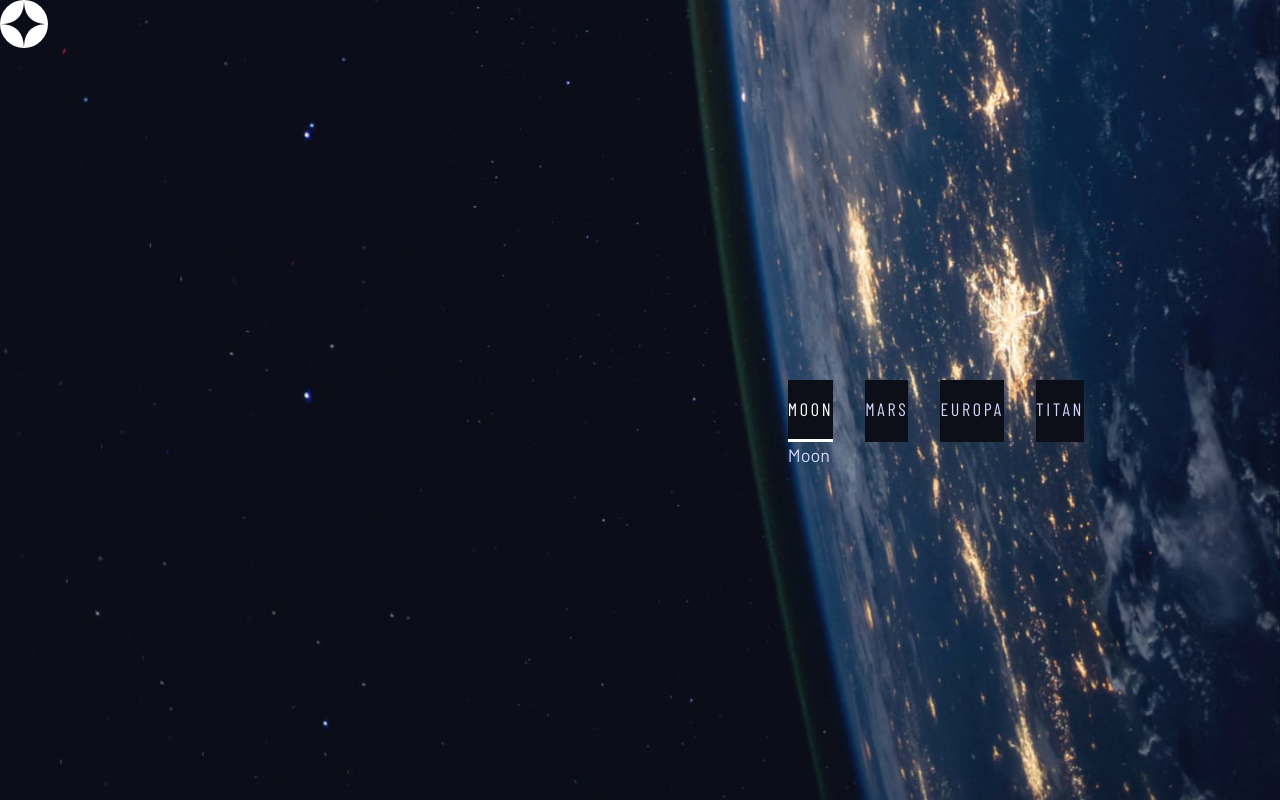
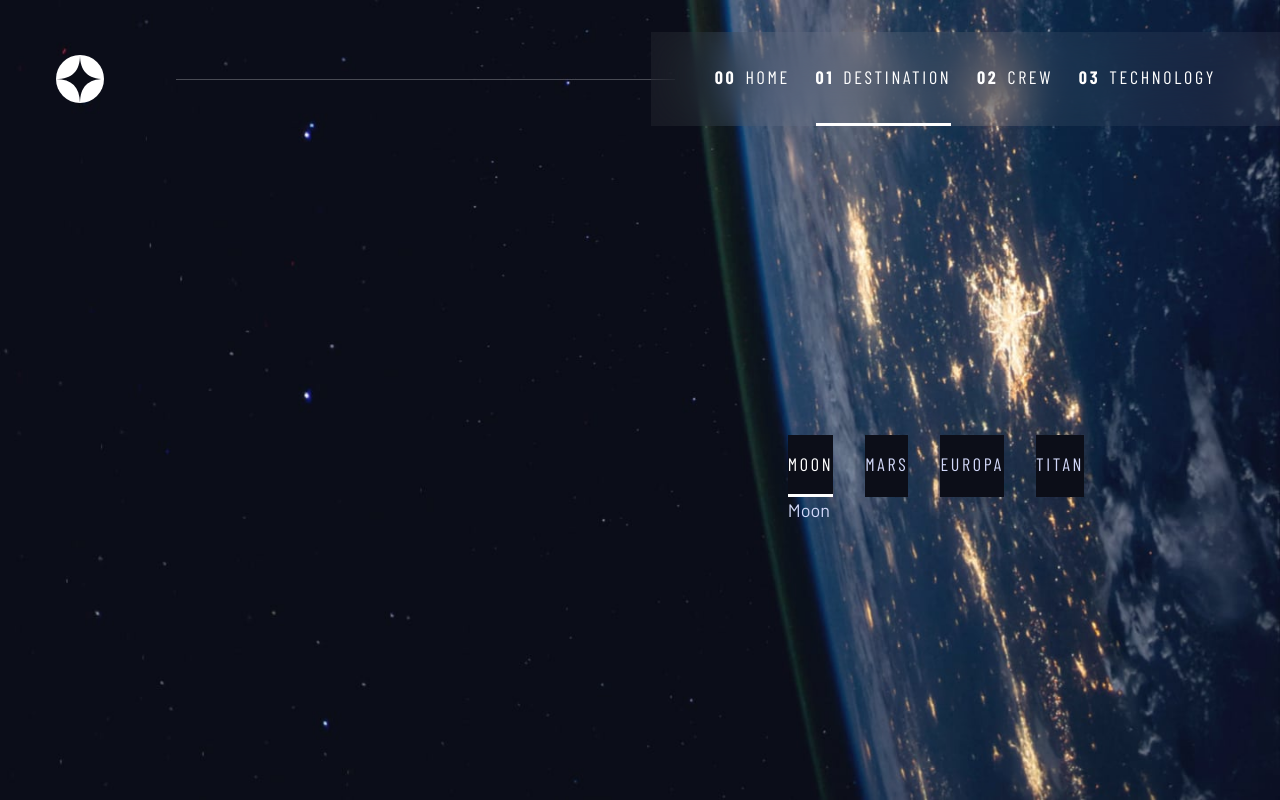
Before and after one commit to Lewis-mbui/space-tourism-website, a React (Vite) app: page /destination in a window 1280 px wide. Built offline with nearby package versions, Linux system fonts and the light colour scheme; a web font is replaced by a local one.

Commit message:
style the navbar

```diff
--- a/src/components/NavBar.tsx
+++ b/src/components/NavBar.tsx
@@ -1,7 +1,11 @@
 import { useLocation } from "react-router";
 import NavLink from "./NavLink";
 
-const NavBar = () => {
+interface Props {
+  isExpanded: boolean;
+}
+
+const NavBar = ({ isExpanded }: Props) => {
   const navLinks = [
     { text: "Home", path: "/" },
     { text: "Destination", path: "/destination" },
@@ -13,7 +17,11 @@ const NavBar = () => {
 
   return (
     <nav>
-      <ul className="primary-navigation | underline-indicators flex">
+      <ul
+        id="primary-navigation"
+        className="primary-navigation | underline-indicators flex"
+        data-visible={isExpanded ? true : false}
+      >
         {navLinks.map((l, index) => (
           <li
             key={l.text}
--- a/src/components/NavLink.tsx
+++ b/src/components/NavLink.tsx
@@ -12,7 +12,7 @@ const NavLink = ({ path, text, linkNumber }: Props) => {
       className="ff-sans-cond uppercase text-white letter-spacing-2"
       to={path}
     >
-      <span>0{linkNumber}</span>
+      <span aria-hidden={true}>0{linkNumber}</span>
       {text}
     </Link>
   );
--- a/src/components/PrimaryHeader.tsx
+++ b/src/components/PrimaryHeader.tsx
@@ -1,13 +1,24 @@
 import NavBar from "./NavBar";
 import logo from "../assets/shared/logo.svg";
+import { useState } from "react";
 
 const PrimaryHeader = () => {
+  const [navExpanded, setNavExpanded] = useState(false);
+
   return (
     <header className="primary-header | flex">
-      <div>
+      <div className="logo">
         <img src={logo} alt="space tourism logo" />
       </div>
-      {/* <NavBar /> */}
+      <button
+        className="mobile-nav-toggle"
+        aria-controls="primary-navigation"
+        aria-expanded={navExpanded}
+        onClick={() => setNavExpanded((expanded) => (expanded ? false : true))}
+      >
+        <span className="sr-only">Menu</span>
+      </button>
+      <NavBar isExpanded={navExpanded} />
     </header>
   );
 };
--- a/src/index.css
+++ b/src/index.css
@@ -90,6 +90,7 @@ body {
   color: hsl(var(--clr-light));
 
   display: grid;
+  overflow-x: hidden;
 }
 
 /* A elements that don't have a class get default styles */
@@ -335,12 +336,24 @@ select {
   transform: scale(1.5);
 }
 
+/* primary-header */
+.primary-header {
+  justify-content: space-between;
+  align-items: center;
+}
+
+.logo {
+  margin: 1.5rem clamp(1.5rem, 5vw, 3.5rem);
+  flex-shrink: 0;
+}
+
 .primary-navigation {
-  --gap: 8rem;
+  --gap: clamp(1.5rem, 2vw, 3.5rem);
   --underline-gap: 2rem;
   list-style: none;
   padding: 0;
   margin: 0;
+  background: hsl(var(--clr-dark) / 0.95);
 }
 
 .primary-navigation a {
@@ -352,11 +365,105 @@ select {
   margin-right: 0.5em;
 }
 
+@supports (backdrop-filter: blur(1rem)) {
+  .primary-navigation {
+    background: hsl(var(--clr-white) / 0.05);
+    backdrop-filter: blur(1.5rem);
+  }
+}
+
+.mobile-nav-toggle {
+  display: none;
+}
+
+@media (max-width: 35rem) {
+  .primary-navigation {
+    --underline-gap: 0.5rem;
+    position: fixed;
+    z-index: 1000;
+    inset: 0 0 0 30%;
+    list-style: none;
+    padding: min(20rem, 15vh) 2rem;
+    margin: 0;
+    flex-direction: column;
+    transform: translateX(100%);
+    transition: transform 500ms ease-in-out;
+  }
+
+  .primary-navigation[data-visible="true"] {
+    transform: translateX(0);
+  }
+
+  .primary-navigation.underline-indicators > .active {
+    border: 0;
+    border-right: 0.2rem solid hsl(var(--clr-white) / 1);
+  }
+
+  .mobile-nav-toggle {
+    display: block;
+    display: block;
+    position: absolute;
+    z-index: 2000;
+    right: 1rem;
+    top: 2rem;
+    background: transparent;
+    background-image: url(./assets/shared/icon-hamburger.svg);
+    background-position: center;
+    background-repeat: no-repeat;
+    width: 1.5rem;
+    aspect-ratio: 1/1;
+    cursor: pointer;
+    border: 0;
+  }
+
+  .mobile-nav-toggle[aria-expanded="true"] {
+    background-image: url(./assets/shared/icon-close.svg);
+  }
+
+  .mobile-nav-toggle:focus-visible {
+    outline: 5px solid white;
+    outline-offset: 5px;
+  }
+}
+
+@media (min-width: 35em) {
+  .primary-navigation {
+    padding-inline: clamp(3rem, 5vw, 7rem);
+  }
+}
+
+@media (min-width: 35em) and (width < 45em) {
+  .primary-navigation a > span {
+    display: none;
+  }
+}
+
+@media (min-width: 45em) {
+  .primary-header::after {
+    content: "";
+    display: block;
+    position: relative;
+    width: 100%;
+    height: 1px;
+    order: 1;
+    margin-right: -2.5rem;
+    background: hsl(var(--clr-white) / 0.25);
+  }
+
+  nav {
+    order: 2;
+  }
+
+  .primary-navigation {
+    margin-block: 2rem;
+  }
+}
+
 .underline-indicators > * {
   padding: var(--underline-gap, 1rem) 0;
   border: 0;
+  border-bottom: 0.2rem solid hsl(var(--clr-white) / 0);
   cursor: pointer;
-  border-bottom: 0.2rem solid hsl(var(--clr-white) / 0);
 }
 
 .underline-indicators > *:hover,
```
